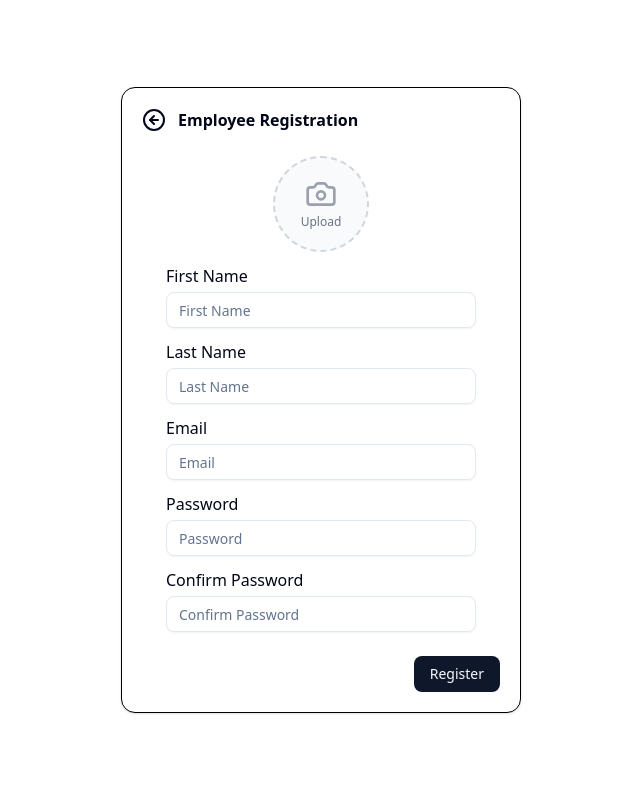
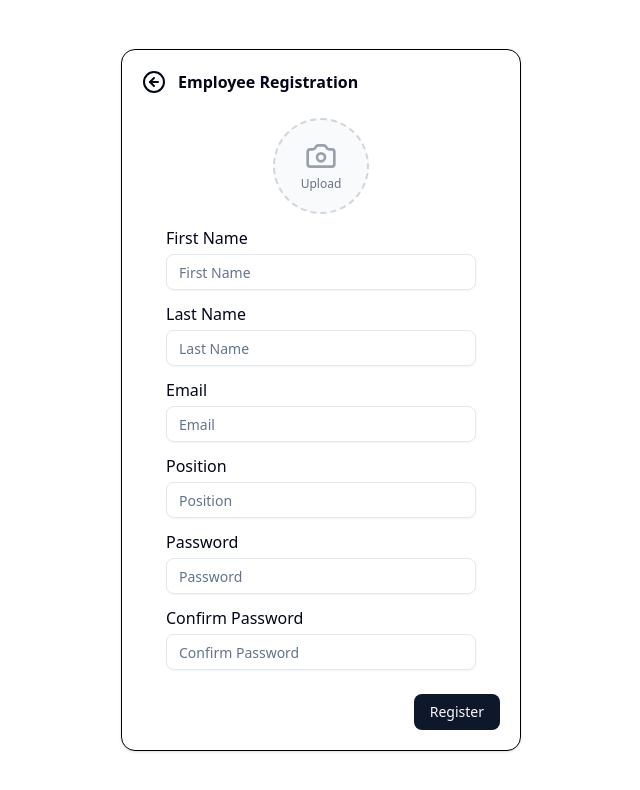
Before and after one commit to maghraby1998/recruitment-front, a Next.js app: page /register/employee in a window 1280 px wide. Shown: the top 790 px of the page, without its empty margins (319-959 px from the left). Built offline with nearby package versions, Linux system fonts and the light colour scheme; what apollo-upload-client would draw is missing.

Commit message:
add employee position

```diff
--- a/app/(auth)/register/employee/page.tsx
+++ b/app/(auth)/register/employee/page.tsx
@@ -8,14 +8,18 @@ import { useRouter } from "next/navigation";
 import { Camera, CircleArrowLeft, X } from "lucide-react";
 import { yupResolver } from "@hookform/resolvers/yup";
 import * as yup from "yup";
-import { useMutation } from "@apollo/client/react";
+import { useMutation, useQuery } from "@apollo/client/react";
 import { REGISTER_EMPLOYEE } from "@/app/_graphql/mutations";
+import { useState } from "react";
+import { GET_POSITIONS } from "@/app/_graphql/queries";
 
 const schema = yup
   .object({
     firstName: yup.string().required(),
     lastName: yup.string().required(),
     email: yup.string().email().required(),
+    positionId: yup.string().optional(),
+    positionName: yup.string().optional(),
     password: yup.string().min(6).required(),
     confirmPassword: yup
       .string()
@@ -30,12 +34,11 @@ type Inputs = yup.InferType<typeof schema>;
 export default function EmployeeForm() {
   const router = useRouter();
 
+  const [isPositionFocused, setIsPositionFocused] = useState(false);
+
   const [registerEmployee, { loading }] = useMutation(REGISTER_EMPLOYEE, {
     onCompleted: (data: any) => {
       router.replace("/");
-    },
-    onError: (error) => {
-      console.error("Mutation error:", error);
     },
   });
 
@@ -45,9 +48,24 @@ export default function EmployeeForm() {
     watch,
     resetField,
     formState: { errors },
+    setValue,
   } = useForm<Inputs>({
     resolver: yupResolver(schema) as Resolver<Inputs>,
+    defaultValues: {
+      positionName: "",
+    },
   });
+
+  const { data } = useQuery<{ positions: { id: string; title: string }[] }>(
+    GET_POSITIONS,
+    {
+      fetchPolicy: "network-only",
+      skip: !watch("positionName"),
+      variables: {
+        name: watch("positionName"),
+      },
+    },
+  );
 
   const selectedImage = watch("image");
   const imagePreview =
@@ -62,6 +80,8 @@ export default function EmployeeForm() {
           email: data.email,
           password: data.password,
           confirmPassword: data.confirmPassword,
+          positionId: data.positionId ? data.positionId : null,
+          positionName: data.positionId ? null : data.positionName,
         },
         image: data.image?.[0],
       },
@@ -151,6 +171,43 @@ export default function EmployeeForm() {
                 <p className="text-red-500">{errors.email?.message}</p>
               ) : null}
             </div>
+            <div className="relative">
+              <label htmlFor="email" className="block mb-1">
+                Position
+              </label>
+              <Input
+                id="position"
+                placeholder="Position"
+                value={watch("positionName")}
+                onChange={(e) => {
+                  setValue("positionName", e.target.value ?? "");
+                  setValue("positionId", null);
+                }}
+                onFocus={() => setIsPositionFocused(true)}
+                onBlur={() =>
+                  setTimeout(() => setIsPositionFocused(false), 150)
+                }
+              />
+
+              {data?.positions &&
+                data.positions.length > 0 &&
+                isPositionFocused && (
+                  <ul className="absolute z-10 w-full mt-1 bg-white border border-gray-300 rounded shadow-lg max-h-48 overflow-y-auto">
+                    {data.positions.map((position) => (
+                      <li
+                        key={position.id}
+                        className="px-3 py-2 cursor-pointer hover:bg-gray-100"
+                        onClick={() => {
+                          setValue("positionId", position.id);
+                          setValue("positionName", position.title);
+                        }}
+                      >
+                        {position.title}
+                      </li>
+                    ))}
+                  </ul>
+                )}
+            </div>
             <div className="flex flex-col gap-1">
               <label htmlFor="password">Password</label>
               <Input
--- a/app/_graphql/queries.ts
+++ b/app/_graphql/queries.ts
@@ -218,3 +218,12 @@ export const GET_ALL_SKILLS = gql`
     }
   }
 `;
+
+export const GET_POSITIONS = gql`
+  query GetPositions($name: String) {
+    positions(name: $name) {
+      id
+      title
+    }
+  }
+`;
--- a/components/context-provider.tsx
+++ b/components/context-provider.tsx
@@ -16,6 +16,10 @@ export type User = {
     firstName: string;
     lastName: string;
     imgPath: string;
+    position: {
+      id: number;
+      title: string;
+    };
   };
   company: {
     id: number;
--- a/components/employee-account-page.tsx
+++ b/components/employee-account-page.tsx
@@ -6,6 +6,7 @@ import { User } from "./context-provider";
 import Image from "next/image";
 import { EmployeeSkillsSection } from "./employee-skills-section";
 import { Card } from "./ui/card";
+import UserAvatar from "./ui/company-avatar";
 
 const pixels = 150;
 
@@ -17,6 +18,7 @@ export const EmployeeAccountPage = () => {
   return employee ? (
     <div className="flex flex-col gap-5">
       <Card className="p-5">
+        {employee.imgPath ? (
           <Image
             alt={employee?.firstName ?? ""}
             width={pixels}
@@ -32,7 +34,22 @@ export const EmployeeAccountPage = () => {
             unoptimized
             src={`http://localhost:5000${employee?.imgPath}`}
           />
+        ) : (
+          <UserAvatar
+            userType="EMPLOYEE"
+            employee={employee}
+            customSize={{
+              fontSize: 30,
+              pixels: 150,
+            }}
+          />
+        )}
+        <div>
           <h3 className="capitalize font-bold text-2xl">{`${employee?.firstName} ${employee?.lastName}`}</h3>
+          <h4 className="capitalize font-semibold text-gray-500">
+            {employee.position.title}
+          </h4>
+        </div>
       </Card>
 
       <EmployeeSkillsSection id={employee?.id} />
--- a/components/ui/company-avatar.tsx
+++ b/components/ui/company-avatar.tsx
@@ -36,11 +36,13 @@ const UserAvatar = ({
   employee,
   userType,
   size = "md",
+  customSize,
 }: {
   company?: JobPost["company"];
   employee?: JobPost["employee"];
   size?: "sm" | "md" | "lg";
   userType: "EMPLOYEE" | "COMPANY";
+  customSize?: { pixels: number; fontSize: number };
 }) => {
   const sizeConfig = {
     sm: { className: "text-xs", pixels: 32 },
@@ -66,8 +68,19 @@ const UserAvatar = ({
 
   return (
     <div
-      className={`${className} rounded-full bg-cyan-100 text-cyan-700 font-semibold flex items-center justify-center`}
-      style={{ width: pixels, height: pixels }}
+      {...(customSize
+        ? {
+            className: `rounded-full bg-cyan-100 text-cyan-700 font-semibold flex items-center justify-center`,
+            style: {
+              width: customSize.pixels,
+              height: customSize.pixels,
+              fontSize: customSize.fontSize,
+            },
+          }
+        : {
+            className: `${className} rounded-full bg-cyan-100 text-cyan-700 font-semibold flex items-center justify-center`,
+            style: { width: pixels, height: pixels },
+          })}
     >
       {getInitials(
         company ? company.name : employee?.firstName + " " + employee?.lastName,
```
Lines whose indentation alone changed are shown as unchanged.
